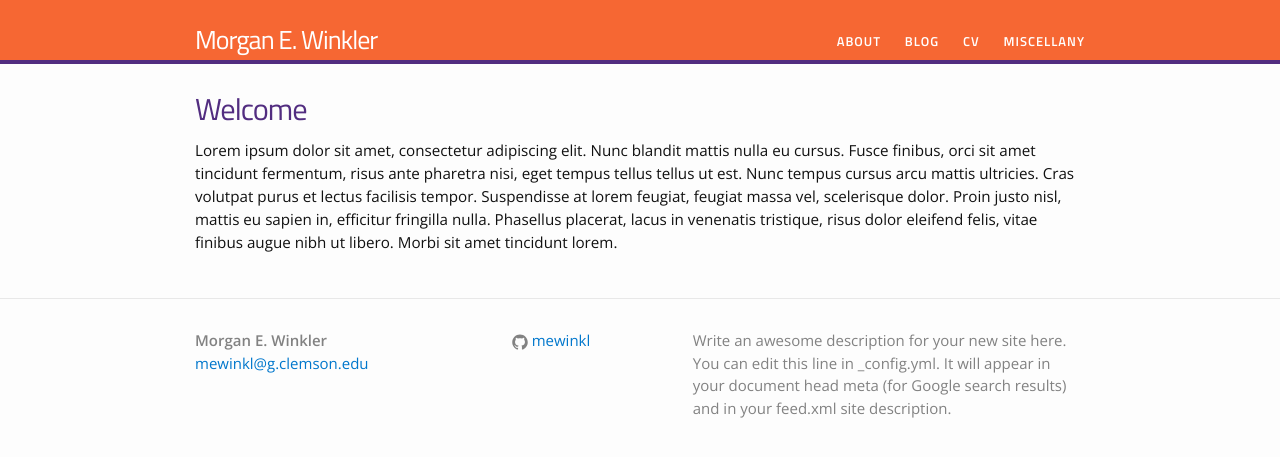
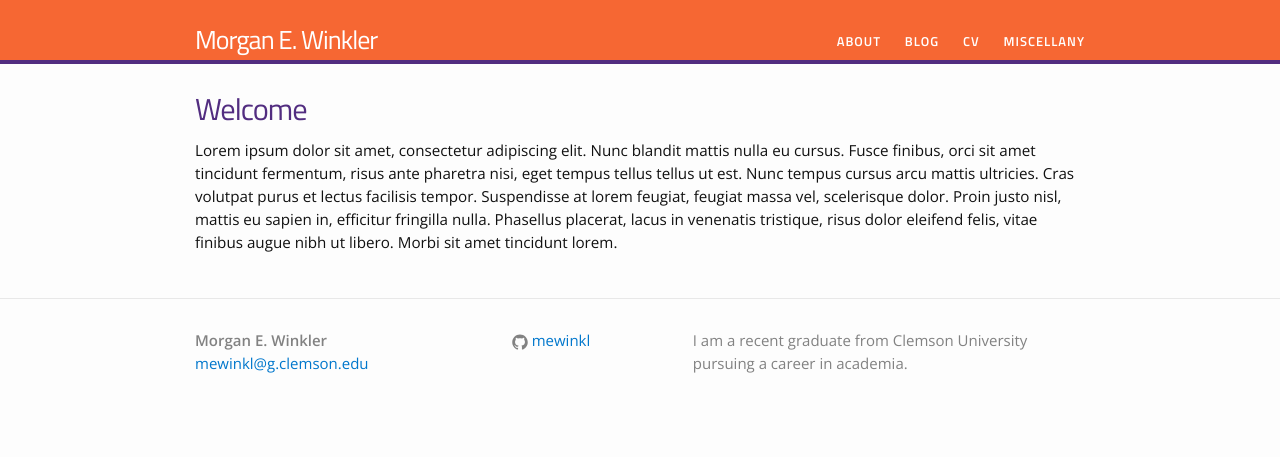
Before and after one commit to mewinkl/mewinkl.github.io, a Jekyll site: the page built from index.html, in a window 1280 px wide. Shown: the top 457 px of the page. Built offline with Jekyll 4.4.1, drawn with Linux system fonts in a browser that asks for light colours.

Commit message:
some more changes

```diff
--- a/_config.yml
+++ b/_config.yml
@@ -2,11 +2,9 @@
 title: Morgan E. Winkler
 email: mewinkl@g.clemson.edu
 description: > # this means to ignore newlines until "baseurl:"
-  Write an awesome description for your new site here. You can edit this
-  line in _config.yml. It will appear in your document head meta (for
-  Google search results) and in your feed.xml site description.
+  I am a recent graduate from Clemson University pursuing a career in academia.
 baseurl: "" # the subpath of your site, e.g. /blog/
-url: "http://mewinkl.github.io" # the base hostname & protocol for your site
+url: "http://mewinkl.github.io" # github.com
 twitter_username:
 github_username:  mewinkl
 
```
